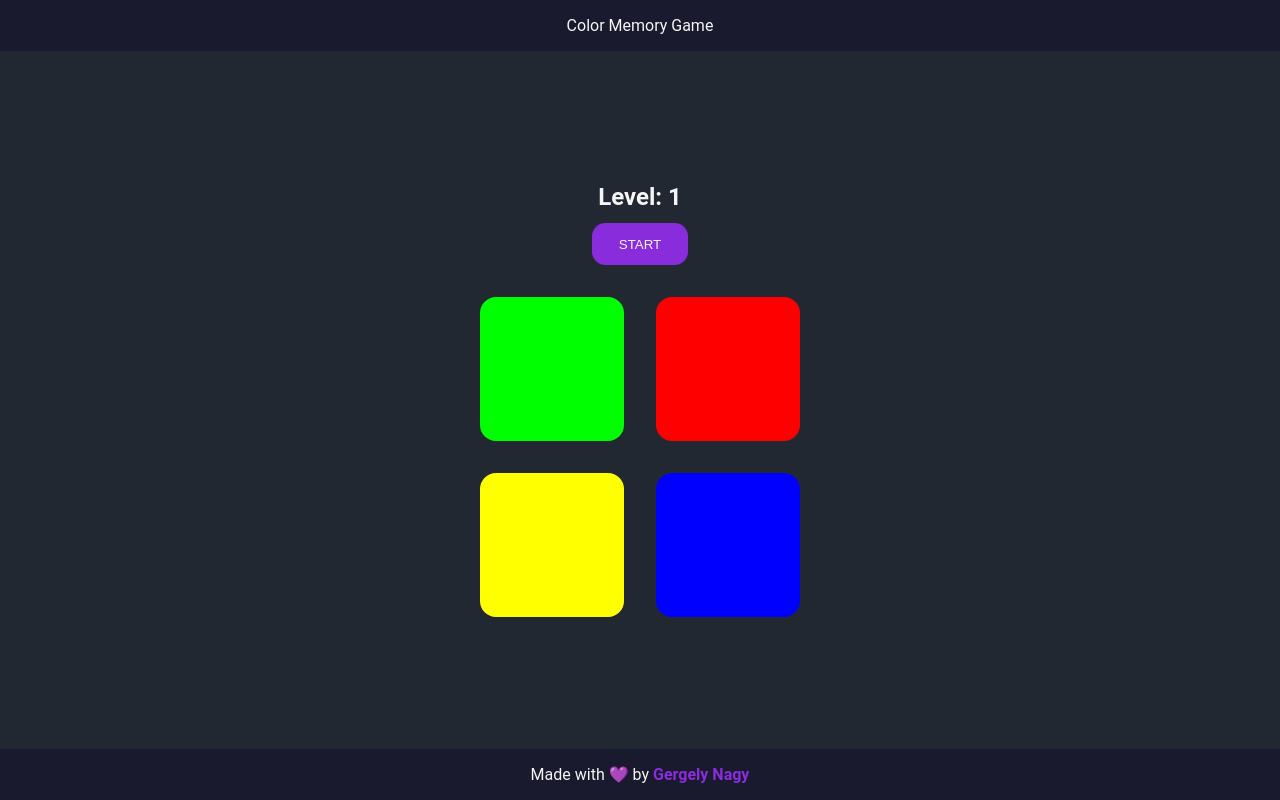
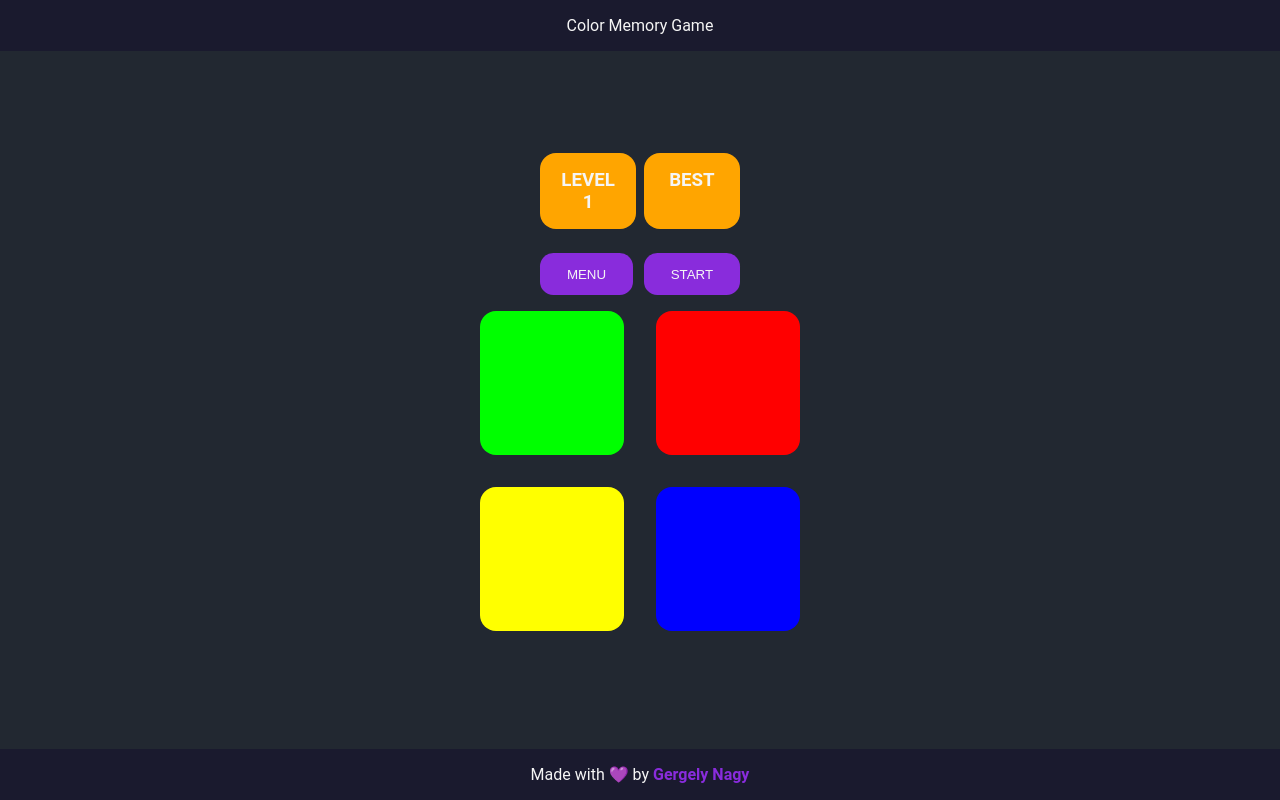
Before and after one commit to gergelyn/color-memory-game, a website: page index.html in a window 1280 px wide. Drawn offline with Linux system fonts and the light colour scheme.

Commit message:
some changes

```diff
--- a/css/style.css
+++ b/css/style.css
@@ -43,6 +43,7 @@ main {
   display: flex;
   flex-flow: column nowrap;
   justify-content: center;
+  align-items: center;
 }
 main .game-over {
   position: absolute;
@@ -64,28 +65,26 @@ main .game-over p {
   margin-bottom: 1em;
 }
 main .stat {
-  display: flex;
-  flex-flow: column nowrap;
-  justify-content: center;
-  align-items: center;
-  margin: 1em;
+  display: grid;
+  grid-template-columns: repeat(2, 1fr);
+  grid-gap: 0.5em;
 }
-main .stat h1 {
-  margin-bottom: 0.5em;
+main .stat .level-block,
+main .stat .high-score-block {
+  text-align: center;
+  border: 0;
+  border-radius: 1em;
+  background-color: orange;
+  padding: 1em;
+  margin-bottom: 1em;
 }
 main .game {
-  display: flex;
-  flex-flow: column wrap;
-  justify-content: space-around;
-  align-items: center;
-}
-main .game .row {
-  display: flex;
-  flex-flow: row nowrap;
+  display: grid;
+  grid-template-columns: repeat(2, 1fr);
 }
 main .game .box {
-  width: 9em;
-  height: 9em;
+  width: 9rem;
+  height: 9rem;
   margin: 1em;
   cursor: pointer;
   border: 0;
--- a/index.html
+++ b/index.html
@@ -33,18 +33,25 @@
             <button class="try-again">Try again</button>
         </section>
         <section class="stat">
-            <h1>Level: <span class="level"></span></h1>
-            <button class="start">START</button>
+            <div class="level-block">
+                <h3>LEVEL <br><span class="level"></span></h3>
+            </div>
+            <div class="high-score-block">
+                <h3>BEST <br><span class="high-score"></span></h3>
+            </div>
+            <div class="menu-block">
+                <button>MENU</button>
+            </div>
+            <div class="start-block">
+                <button class="start">START</button>
+            </div>
+
         </section>
         <section class="game">
-            <div class="row">
                 <div class="box" id="green"></div>
                 <div class="box" id="red"></div>
-            </div>
-            <div class="row">
                 <div class="box" id="yellow"></div>
                 <div class="box" id="blue"></div>
-            </div>
         </section>
     </main>
     <footer>
```
Also changed, not shown: js/app.js (+4 -6 lines), 1 other file.
